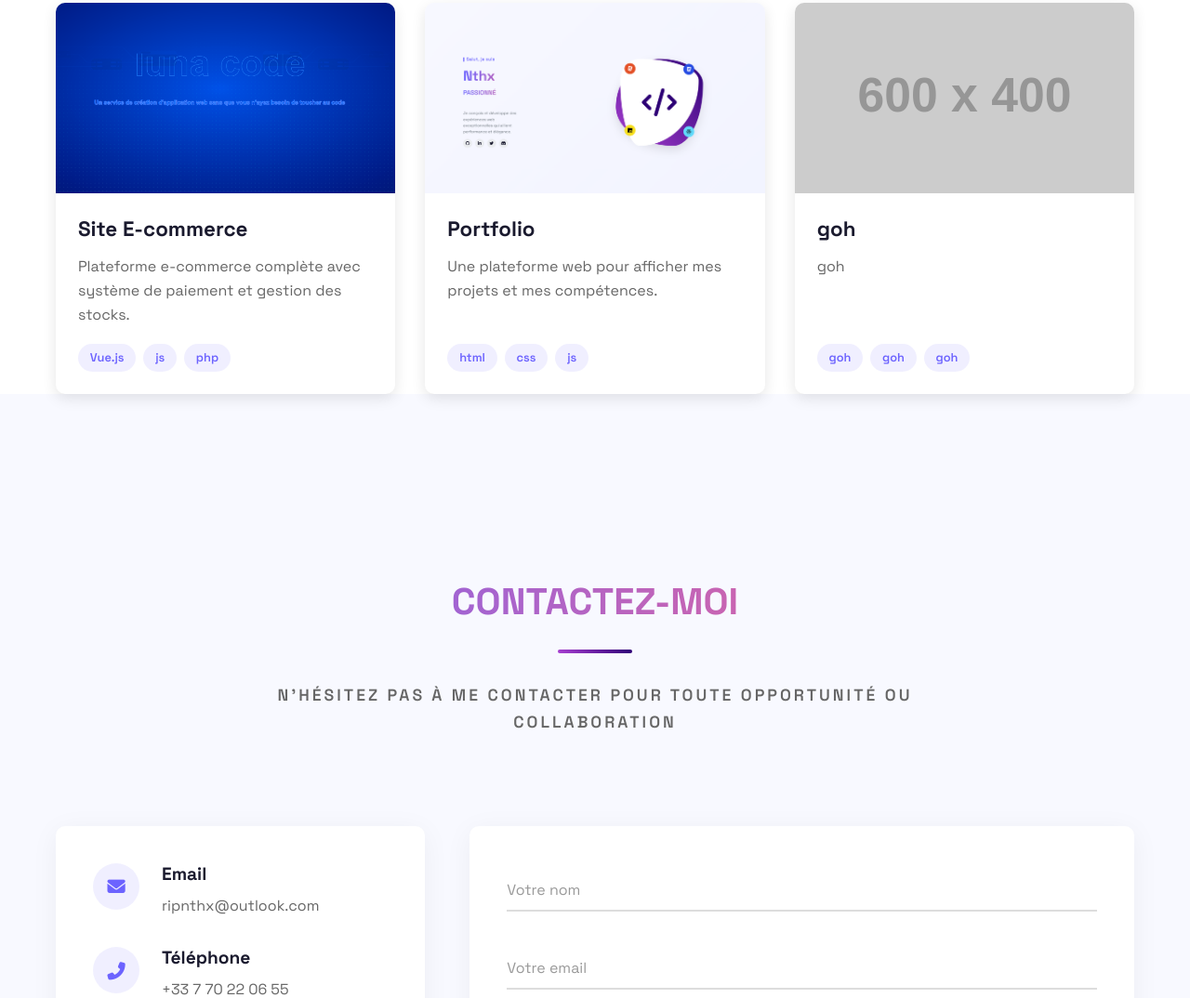
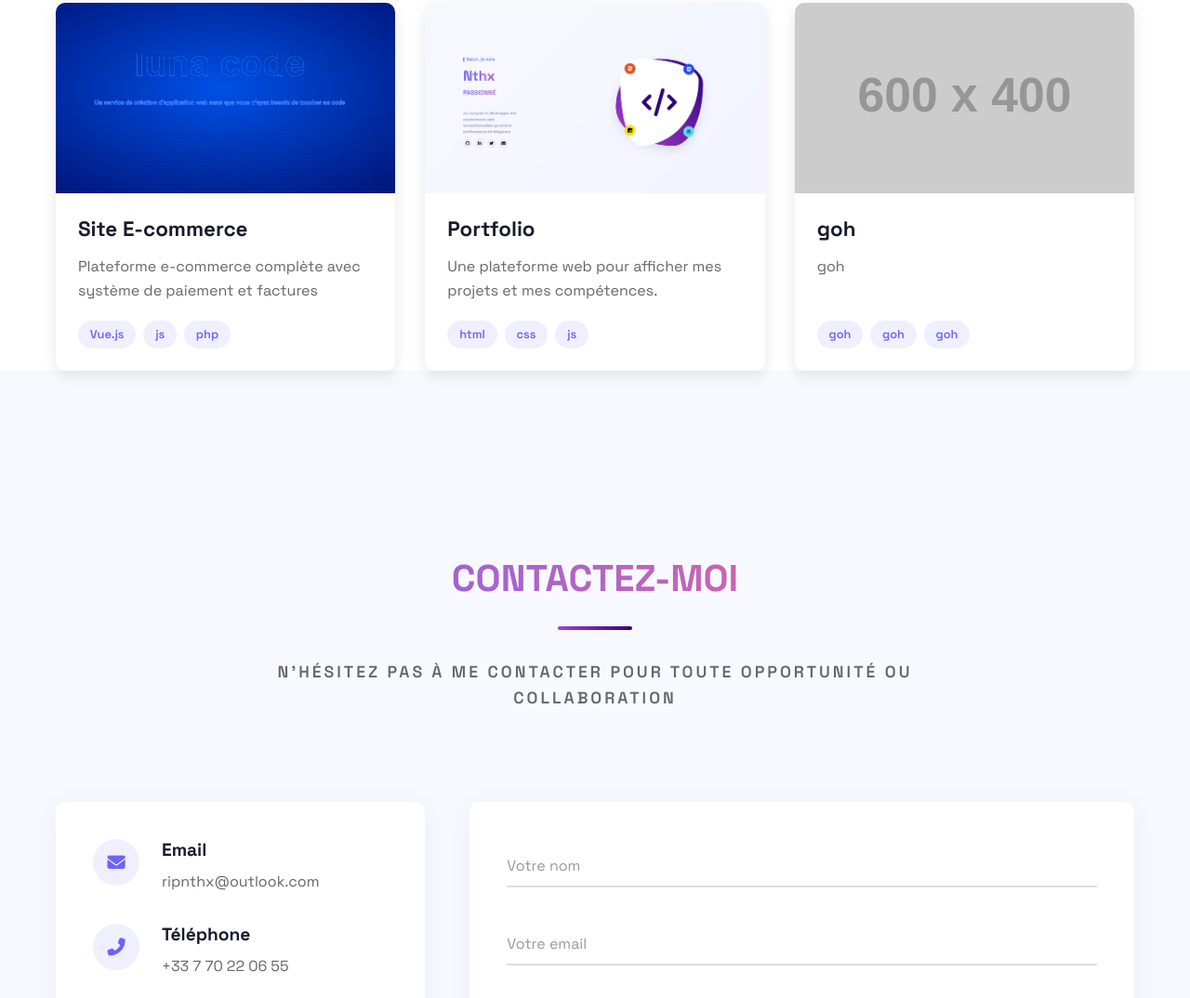
Before and after one commit to ripNthx/aboutnthx, a plain HTML site: page index.html in a window 1280 px wide. Shown: the part 2480-3554 px from the top of the page at 93% size. Drawn offline with Linux system fonts and the light colour scheme; placeholder pictures from the web are drawn by us.

Commit message:
Add files via upload

```diff
--- a/index.html
+++ b/index.html
@@ -208,7 +208,7 @@
                     </div>
                     <div class="project-info">
                         <h3>Site E-commerce</h3>
-                        <p>Plateforme e-commerce complète avec système de paiement et gestion des stocks.</p>
+                        <p>Plateforme e-commerce complète avec système de paiement et factures</p>
                         <div class="project-tech">
                             <span>Vue.js</span>
                             <span>js</span>
```
